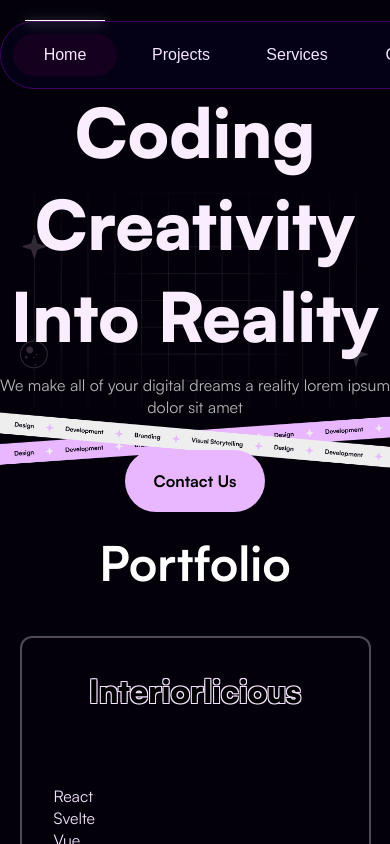
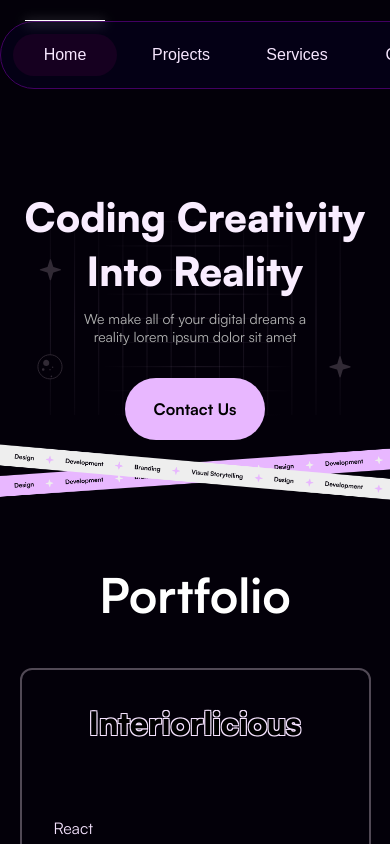
Before and after one commit to Dream-Code-Studio/dream-code-studio, a SvelteKit app: page / in a window 390 px wide. Shown: the top 844 px of the page. Built offline with nearby package versions, Linux system fonts and the light colour scheme.

Commit message:
homepage made responsive

```diff
--- a/src/routes/sections/Home/Home.svelte
+++ b/src/routes/sections/Home/Home.svelte
@@ -15,22 +15,27 @@
     </div>
     <Button text="Contact Us" />
   </div>
-  <Background />
+  <div class="background">
+    <Background />
+  </div>
 </div>
-<img class="ribbons" src="/Ribbons.png" alt="">
+<img class="ribbons" src="/Ribbons.png" alt="" />
 
 <style>
   .home {
     max-width: 1200px;
+    width: 90%;
+    height: 600px;
     margin: auto;
     position: relative;
+    display: flex;
+    justify-content: center;
+    align-items: center;
   }
   .content {
     text-align: center;
-    position: absolute;
-    top: 50%;
-    left: 50%;
-    transform: translate(-50%, -50%);
+
+    width: 100%;
   }
   .title {
     font-size: 68px;
@@ -53,4 +58,41 @@
     margin: auto;
     padding-bottom: 60px;
   }
+  .background {
+    position: absolute;
+    top: 50%;
+    left: 50%;
+    transform: translate(-50%, -50%);
+    width: 100%;
+    height: 100%;
+    z-index: -1;
+  }
+  @media (width < 1100px) {
+    .home {
+      height: 500px;
+    }
+  }
+  @media (width < 800px) {
+    .home {
+      height: 400px;
+    }
+    .title {
+      font-size: 52px;
+    }
+    .subtitle {
+      width: 300px;
+    }
+  }
+  @media (width < 500px) {
+    .home {
+      height: auto;
+    }
+    .title {
+      font-size: 40px;
+    }
+    .subtitle {
+      width: 250px;
+      font-size: 14px;
+    }
+  }
 </style>
--- a/src/routes/sections/Services/Services.svelte
+++ b/src/routes/sections/Services/Services.svelte
@@ -22,6 +22,7 @@
     line-height: 72px;
     padding-block: 80px;
     width: 90%;
+    margin: auto;
   }
   .content {
     z-index: 1;
```
